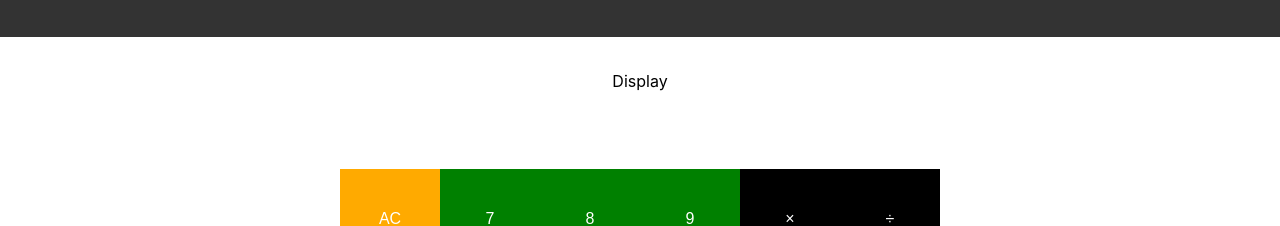
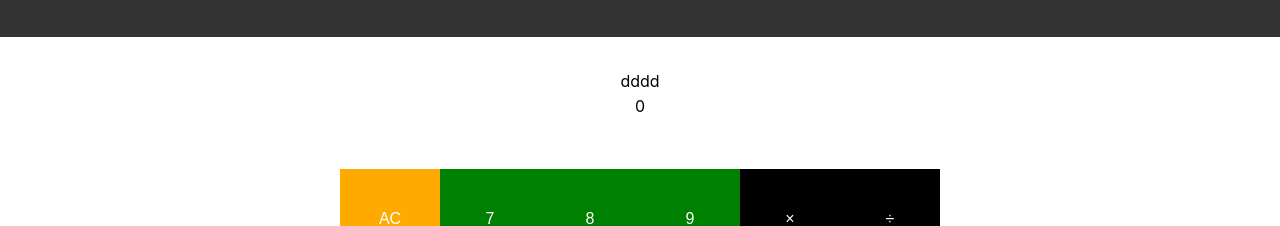
Before and after one commit to DanielBlain/3400-A3, a React (Create React App) app: page / in a window 1280 px wide. Shown: the part 186-412 px from the top of the page. Built offline with nearby package versions, Linux system fonts and the light colour scheme.

Commit message:
Numbers, AC, C are functional

```diff
--- a/src/components/DanCalc.js
+++ b/src/components/DanCalc.js
@@ -1,16 +1,43 @@
+import React from 'react';
+import {useState} from 'react';
+import Display from './Display';
 import DanCalcButton from './DanCalcButton';
 
 const DanCalc = ({calculatorButtons}) => {
+    const DISPLAY_WIDTH = 8;
+    const [operatingState, setOperatingState] = useState('dddd');
+    const [displayState, setDisplayState] = useState('0');
+
+    function Clear(isAllClear=false) {
+        setDisplayState('0');
+        if (isAllClear) {
+            // Clear memory, if applicable
+            setOperatingState('');
+        }
+    }
+
+    function inputNumber(numberAsString) {
+        if (displayState.length < DISPLAY_WIDTH) {
+            setDisplayState(
+                ((displayState !== '0')? displayState:'')
+                + numberAsString
+            );
+        }
+    }
+// clear, number, operator, enter
     return (
         <article className='DanCalc-panel'>
-        <div className='DanCalc-display'>
-            Display
-        </div>
+            <Display operatingState={operatingState} displayState={displayState} />
             {calculatorButtons.map(nextButton => (
                 <DanCalcButton key={nextButton.value}
-                buttonClass={"DanCalc-" + nextButton.className + "-button"}
+                    buttonClass={'DanCalc-' + nextButton.className + '-button'}
                     buttonValue={nextButton.value}
                     buttonText={nextButton.text}
+                    clickFunc={
+                        (nextButton.type === 'clear')
+                        ? () => {Clear(nextButton.text === 'AC')}
+                        : () => {inputNumber(nextButton.value)}
+                    }
                 />
             ))}
         </article>
--- a/src/components/DanCalcButton.js
+++ b/src/components/DanCalcButton.js
@@ -1,11 +1,11 @@
 import React from 'react'
 
-const DanCalcButton = ({buttonClass, buttonValue, buttonText}) => {
-  return (
-    <button className={buttonClass} value={buttonValue}>
-        {buttonText}
-    </button>
-  )
+const DanCalcButton = ({buttonClass, buttonValue, buttonText, clickFunc}) => {
+    return (
+        <button className={buttonClass} value={buttonValue} onClick={()=>{clickFunc(buttonValue)}}>
+            {buttonText}
+        </button>
+    )
 }
 
 export default DanCalcButton
--- a/src/components/Display.js
+++ b/src/components/Display.js
@@ -1,9 +1,12 @@
 import React from 'react'
 
-const Display = () => {
-  return (
-    <div>Display here</div>
-  )
+const Display = ({operatingState, displayState}) => {
+    return (
+        <div className='DanCalc-display'>
+            <p>{operatingState}</p>
+            <p>{displayState}</p>
+        </div>
+    )
 }
 
 export default Display
```
Lines whose indentation alone changed are shown as unchanged.
